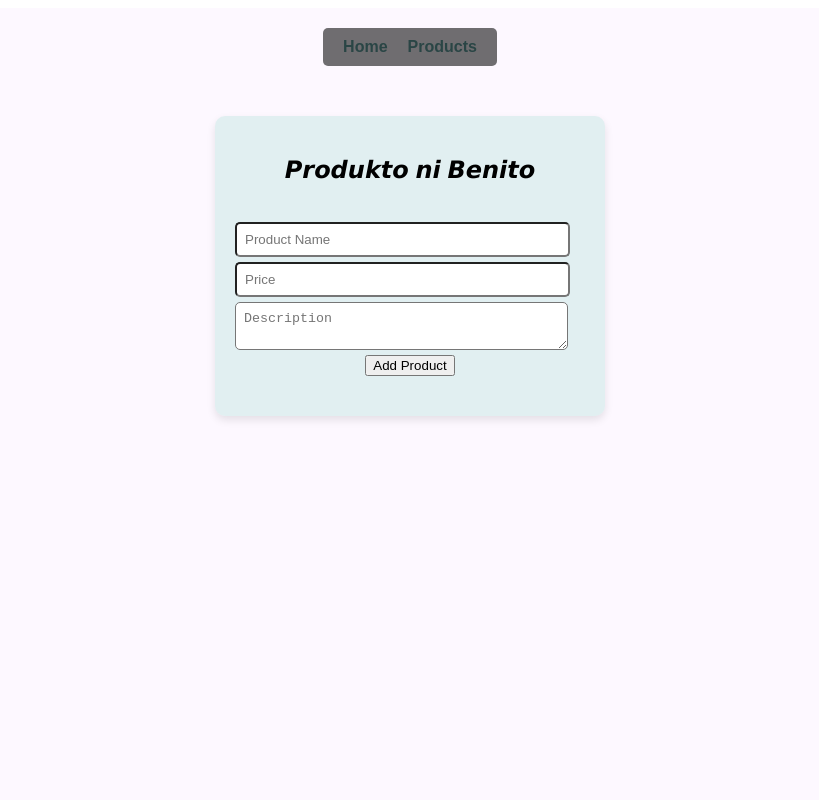
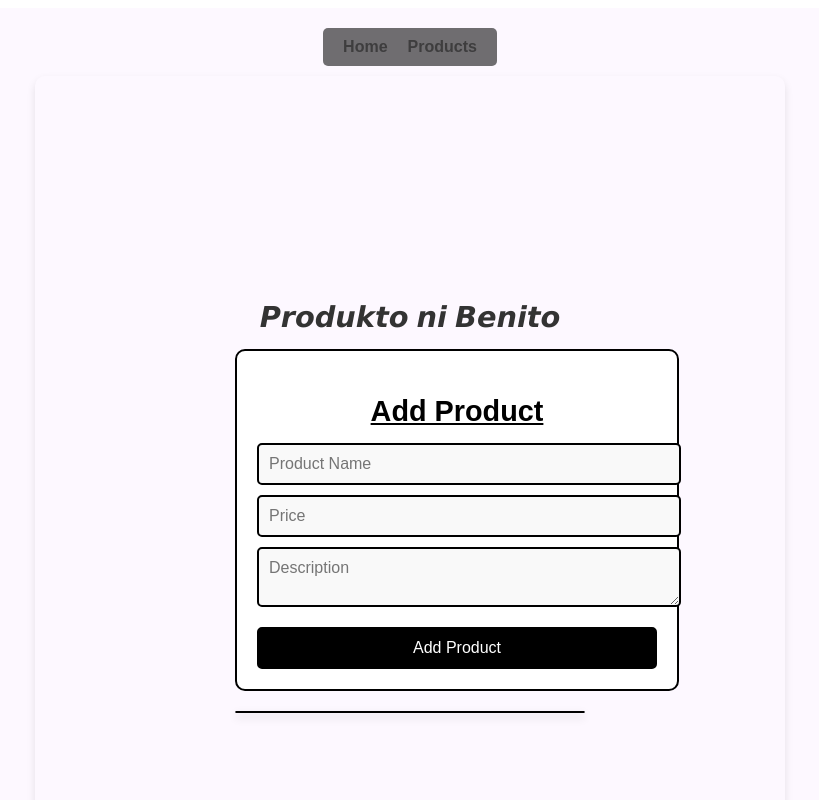
Before and after one commit to jmqlwyb/FINAL-PROJECT-VUE, a Vue app: page /products in a window 1280 px wide. Shown: the top 800 px of the page, without its empty margins (230-1049 px from the left). Built offline with nearby package versions, Linux system fonts and the light colour scheme.

Commit message:
first commit

```diff
--- a/src/App.vue
+++ b/src/App.vue
@@ -40,7 +40,7 @@ nav {
 }
 
 nav a {
-  color: rgba(6, 49, 47, 0.656);
+  color: rgba(37, 37, 37, 0.656);
   text-decoration: none;
   margin: 0 10px;
   font-weight: bold;
--- a/src/components/ProductForm.vue
+++ b/src/components/ProductForm.vue
@@ -1,5 +1,6 @@
 <template>
   <div class="form-container">
+    <h2>Add Product</h2>
     <input v-model="name" placeholder="Product Name" />
     <input type="number" v-model="price" placeholder="Price" />
     <textarea v-model="description" placeholder="Description"></textarea>
@@ -13,9 +14,9 @@ import { db, collection, addDoc } from "../firebase/firebase"; // Corrected path
 export default {
   data() {
     return {
-      name: localStorage.getItem('name') || '',  // Load from localStorage or default to empty
-      price: localStorage.getItem('price') || '',  // Load from localStorage or default to empty
-      description: localStorage.getItem('description') || '',  // Load from localStorage or default to empty
+      name: localStorage.getItem('name') || '', // Load from localStorage or default to empty
+      price: localStorage.getItem('price') || '', // Load from localStorage or default to empty
+      description: localStorage.getItem('description') || '', // Load from localStorage or default to empty
     };
   },
   watch: {
@@ -62,13 +63,63 @@ export default {
 
 <style scoped>
 .form-container {
-  margin-bottom: 20px;
+  background-color: #ffffff;
+  color: #000000;
+  padding: 20px;
+  border: 2px solid #000000;
+  border-radius: 10px;
+  width: 400px;
+  margin: 0 auto;
+  /* box-shadow: 0 4px 10px rgba(0, 0, 0, 0.2); */
 }
+
+h2 {
+  text-align: center;
+  font-family: 'Arial', sans-serif;
+  margin-bottom: 15px;
+  font-size: 1.8rem;
+  text-decoration: underline;
+}
+
 input, textarea {
   display: block;
-  width: 90%;
-  margin: 5px 0;
-  padding: 8px;
+  width: 100%;
+  margin: 10px 0;
+  padding: 10px;
+  font-size: 1rem;
+  border: 2px solid #000000;
   border-radius: 5px;
+  background-color: #f9f9f9;
+  color: #000000;
+  font-family: 'Arial', sans-serif;
+  transition: background-color 0.3s ease, color 0.3s ease;
+}
+
+input:focus, textarea:focus {
+  background-color: #e6e6e6;
+  outline: none;
+}
+
+button {
+  width: 100%;
+  padding: 10px;
+  margin-top: 10px;
+  font-size: 1rem;
+  border: 2px solid #000000;
+  background-color: #000000;
+  color: #ffffff;
+  cursor: pointer;
+  border-radius: 5px;
+  font-family: 'Arial', sans-serif;
+  transition: background-color 0.3s ease, color 0.3s ease;
+}
+
+button:hover {
+  background-color: #ffffff;
+  color: #000000;
+}
+
+button:active {
+  transform: scale(0.98);
 }
 </style>
--- a/src/components/ProductList.vue
+++ b/src/components/ProductList.vue
@@ -5,13 +5,14 @@
         <input v-model="editedProduct.name" placeholder="Edit name" />
         <input type="number" v-model="editedProduct.price" placeholder="Edit price" />
         <textarea v-model="editedProduct.description" placeholder="Edit description"></textarea>
-        <button @click="saveEdit(index)">Save</button>
-        <button @click="cancelEdit">Cancel</button>
+        <button @click="saveEdit(index)" class="save-button">Save</button>
+        <button @click="cancelEdit" class="cancel-button">Cancel</button>
       </div>
-      <div v-else>
-        <strong>{{ product.name }}</strong> - ${{ product.price }}
-        <p>{{ product.description }}</p>
-        <button @click="editProduct(index)">Edit</button>
+      <div v-else class="product-item">
+        <strong class="product-name">{{ product.name }}</strong> - <span class="product-price">${{ product.price }}</span>
+        <p class="product-description">{{ product.description }}</p>
+        <button @click="editProduct(index)" class="edit-button">Edit</button>
+        <button @click="deleteProduct(index)" class="delete-button">Delete</button>
       </div>
     </li>
   </ul>
@@ -42,35 +43,113 @@ export default {
       this.editingIndex = null;
       this.editedProduct = {};
     },
+    deleteProduct(index) {
+      this.$emit('delete-product', index);
+
+    },
   },
 };
 </script>
 
+
 <style scoped>
+/* General List Styles */
 .product-list {
   list-style-type: none;
   padding: 0;
+  margin: 20px auto;
+  max-width: 600px;
+  background-color: #ffffff;
+  border: 1px solid #000000;
+  border-radius: 10px;
+  box-shadow: 0 4px 10px rgba(0, 0, 0, 0.2);
+  overflow: hidden;
 }
 
-.edit-form {
-  margin-bottom: 10px;
+/* Individual Product Styles */
+.product-item {
+  padding: 20px;
+  border-bottom: 5px solid #000000;
+  transition: background-color 0.3s ease;
 }
 
+.product-item:hover {
+  background-color: #f9f9f9;
+}
+
+.product-name {
+  font-weight: bold;
+  font-size: 1.2rem;
+  color: #000000;
+}
+
+.product-price {
+  font-size: 1rem;
+  color: #333333;
+}
+
+.product-description {
+  font-size: 0.9rem;
+  color: #555555;
+  margin-top: 10px;
+}
+
+/* Edit Form Styles */
+.edit-form {
+  padding: 20px;
+  background-color: #f5f5f5;
+  border: 1px solid #000000;
+  border-radius: 5px;
+}
+
+input, textarea {
+  display: block;
+  width: 1500%;
+  margin: 10px 0;
+  padding: 10px;
+  font-size: 1rem;
+  border: 1px solid #000000;
+  border-radius: 5px;
+  background-color: #ffffff;
+  color: #000000;
+  font-family: 'Arial', sans-serif;
+  transition: border-color 0.3s ease;
+}
+
+input:focus, textarea:focus {
+  border-color: #555555;
+  outline: none;
+}
+
+/* Button Styles */
 button {
   margin: 5px;
-  padding: 5px 10px;
-  border: none;
+  padding: 10px 15px;
+  font-size: 1rem;
+  border: 2px solid #000000;
   border-radius: 5px;
   cursor: pointer;
+  font-family: 'Arial', sans-serif;
+  transition: background-color 0.3s ease, color 0.3s ease;
 }
 
-button:first-of-type {
-  background-color: #c2a0b3;
-  color: rgba(5, 31, 35, 0.626);
+.edit-button {
+  background-color: #000000;
+  color: #ffffff;
 }
 
-button:last-of-type {
-  background-color: #dddbdb;
-  color: rgba(5, 31, 35, 0.626);
+.save-button {
+  background-color: #4CAF50;
+  color: #ffffff;
+}
+
+.cancel-button {
+  background-color: #f44336;
+  color: #ffffff;
+}
+
+button:hover {
+  background-color: #ffffff;
+  color: #000000;
 }
 </style>
--- a/src/views/Products.vue
+++ b/src/views/Products.vue
@@ -1,7 +1,7 @@
 <template>
   <div class="products-view">
-    <h2>𝙋𝙧𝙤𝙙𝙪𝙠𝙩𝙤 𝙣𝙞 𝘽𝙚𝙣𝙞𝙩𝙤</h2>
-    <br>
+    <h2>𝙋𝙧𝙤𝙙𝙪𝙠𝙩𝙤 𝙣𝙞 𝘽𝙚𝙣𝙞𝙩𝙤 </h2>
+
     <ProductForm @add-product="addProduct" />
     <ProductList
       :products="products"
@@ -21,20 +21,38 @@ export default {
   },
   data() {
     return {
-      products: JSON.parse(localStorage.getItem('products')) || [],
+      products: this.loadProducts(), // Load products from localStorage on initialization
     };
   },
   methods: {
+    /**
+     * Add a new product to the products array and save to localStorage.
+     * @param {Object} product - The product to add.
+     */
     addProduct(product) {
       this.products.push(product);
       this.saveProducts();
     },
+    /**
+     * Update a product at the specified index and save to localStorage.
+     * @param {Object} payload - An object containing the index and updated product.
+     */
     updateProduct({ index, product }) {
-      this.products[index] = product;
+      this.products.splice(index, 1, product); // Replace the product at the given index
       this.saveProducts();
     },
+    /**
+     * Save the current products to localStorage.
+     */
     saveProducts() {
       localStorage.setItem('products', JSON.stringify(this.products));
+    },
+    /**
+     * Load products from localStorage.
+     * @returns {Array} - The products array or an empty array if no data exists.
+     */
+    loadProducts() {
+      return JSON.parse(localStorage.getItem('products')) || [];
     },
   },
 };
@@ -42,22 +60,24 @@ export default {
 
 <style scoped>
 .products-view {
-  background-color: #aeddd85b;
-  padding: 20px;
+  padding: 200px;
   border-radius: 10px;
   width: 350px;
-  margin: 50px auto;
-  box-shadow: 0 4px 8px rgba(0, 0, 0, 0.1);
+  margin: 10px auto;
+  box-shadow: 0 4px 8px rgba(0, 0, 0, 0.1); /* Adjusted shadow for better readability */
   text-align: center;
 }
 
 h2 {
   margin-bottom: 15px;
+  font-size: 1.8rem;
+  font-weight: bold;
+  color: #333;
 }
 
 p {
   margin-top: 20px;
-  color: #0b0a0a;
+  color: #555; /* Softer color for the paragraph */
   font-style: italic;
 }
 </style>
```
Also changed, not shown: src/views/Home.vue (+52 -10 lines).
